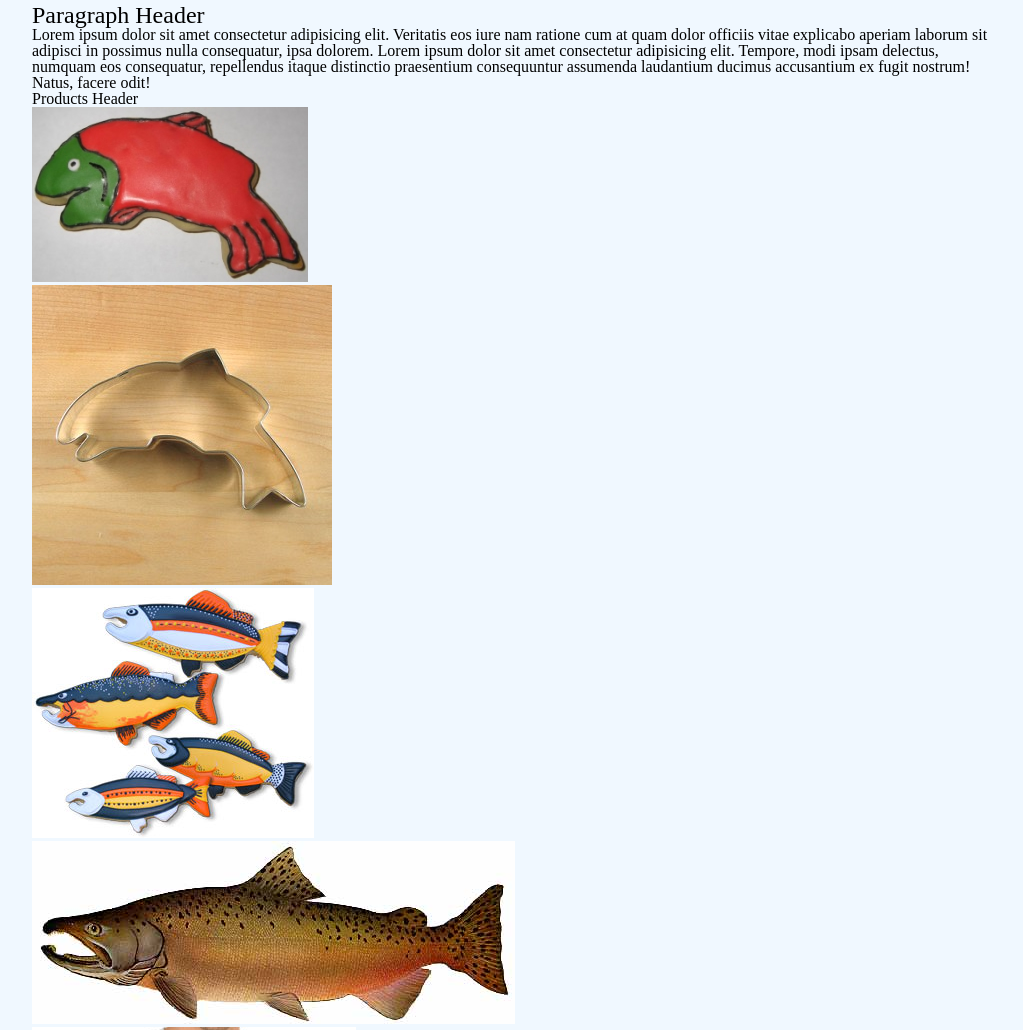
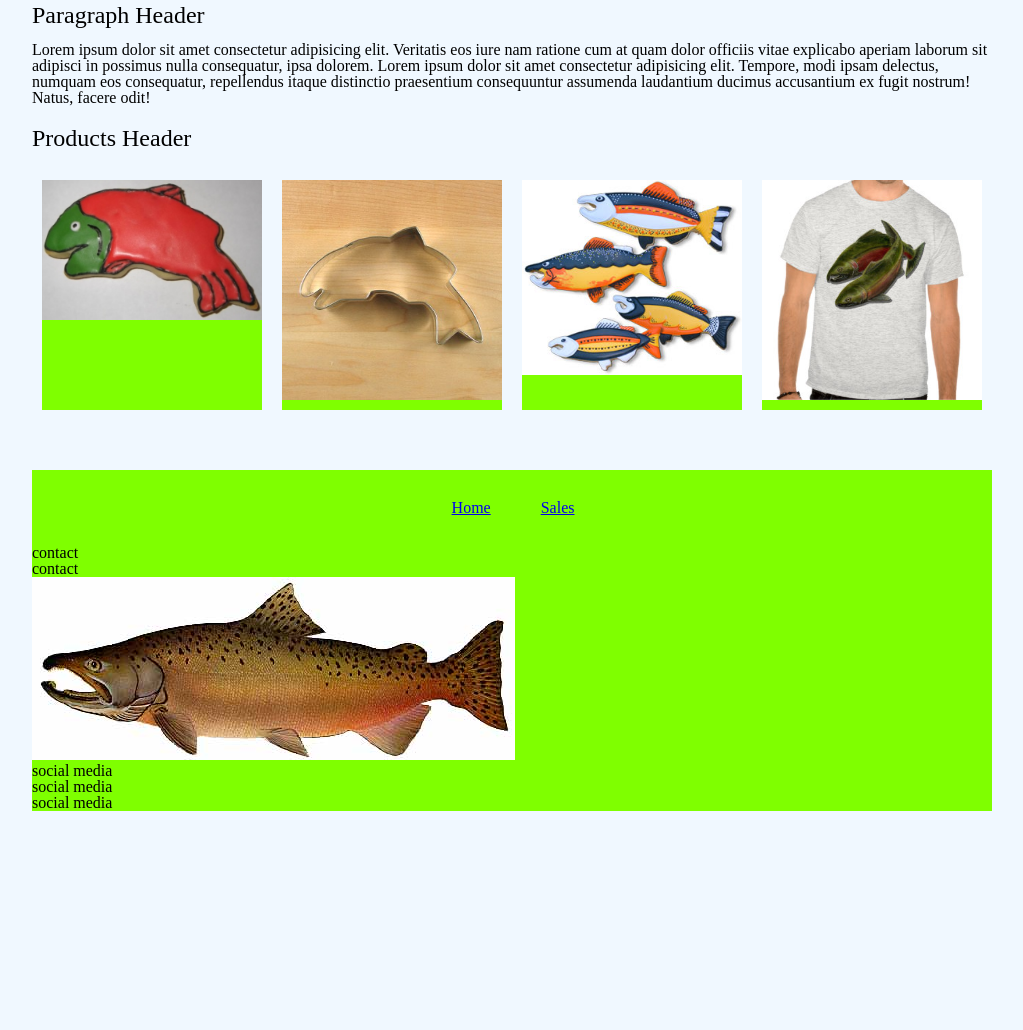
Before and after one commit to jnelsonjava/cookie-stand, a plain HTML site: page index.html in a window 1280 px wide. Shown: the part 759-1789 px from the top of the page, without its empty margins (128-1151 px from the left). After the commit the page ends 1570 px from the top, so only its background shows below. Drawn offline with Linux system fonts and the light colour scheme.

Commit message:
updates to styling of product section

```diff
--- a/css/style.css
+++ b/css/style.css
@@ -77,8 +77,58 @@ main {
   font-size: x-large;
 }
 
+.blurb p {
+  margin-top: 15px;
+}
 
+main > section {
+  overflow: hidden;
+}
 
+main > section > h2 {
+  margin-top: 20px;
+  font-size: x-large;
+}
+
+#product-container {
+  overflow: hidden;
+}
+
+.product-card {
+  width: 220px;
+  height: 230px;
+  margin: 30px 10px 0 10px;
+  float: left;
+  background-color: chartreuse;
+}
+
+.product-card img {
+  max-width: 220px;
+  max-height: 230px;
+}
+
+footer {
+  margin: auto;
+  margin-top: 60px;
+  width: 960px;
+  background-color: chartreuse;
+}
+
+footer nav {
+  height: 75px;
+  width: 23%;
+  margin: auto;
+}
+
+footer nav ul {
+  overflow: hidden;
+}
+
+footer nav ul li {
+  float: left;
+  margin-top: 30px;
+  margin-left: 50px;
+}
 
 
 
--- a/index.html
+++ b/index.html
@@ -32,7 +32,7 @@
     <!-- https://www.w3schools.com/howto/howto_js_slideshow.asp -->
     <div class="slideshow-container">
       <!-- adding functionality later -->
-      <img src="img/family.jpg" alt="a fairly accurate image of a salmon">
+      <img src="img/family.jpg" alt="a family enjoying cookies and milk">
     </div>
 
     <div class="blurb">
@@ -42,29 +42,19 @@
 
     <section>
       <h2>Products Header</h2>
-      <div class="product">
-        <img src="img/frosted-cookie.jpg" alt="a fairly accurate image of a salmon">
-      </div>
-      <div class="product">
-        <img src="img/cutter.jpeg" alt="a fairly accurate image of a salmon">
-      </div>
-      <div class="product">
-        <img src="img/fish.jpg" alt="a fairly accurate image of a salmon">
-      </div>
-      <div class="product">
-        <img src="img/chinook.jpg" alt="a fairly accurate image of a salmon">
-      </div>
-      <div class="product">
-        <img src="img/shirt.jpg" alt="a fairly accurate image of a salmon">
-      </div>
-      <div class="product">
-
-      </div>
-      <div class="product">
-
-      </div>
-      <div class="product">
-
+      <div id="product-container">
+        <div class="product-card">
+          <img src="img/frosted-cookie.jpg" alt="a picture of a fish cookie">
+        </div>
+        <div class="product-card">
+          <img src="img/cutter.jpeg" alt="a fish shaped cookie cutter">
+        </div>
+        <div class="product-card">
+          <img src="img/fish.jpg" alt="a variety of fish stickers">
+        </div>
+        <div class="product-card">
+          <img src="img/shirt.jpg" alt="a shirt with fish on the front">
+        </div>
       </div>
     </section>
   </main>
@@ -85,12 +75,14 @@
         <li>contact</li>
         <li>contact</li>
       </ul>
+      <img src="img/chinook.jpg" alt="a fairly accurate image of a chinook salmon">
       <ul>
         <li>social media</li>
         <li>social media</li>
         <li>social media</li>
       </ul>
     </section>
+
   </footer>
 </body>
 </html>
```
